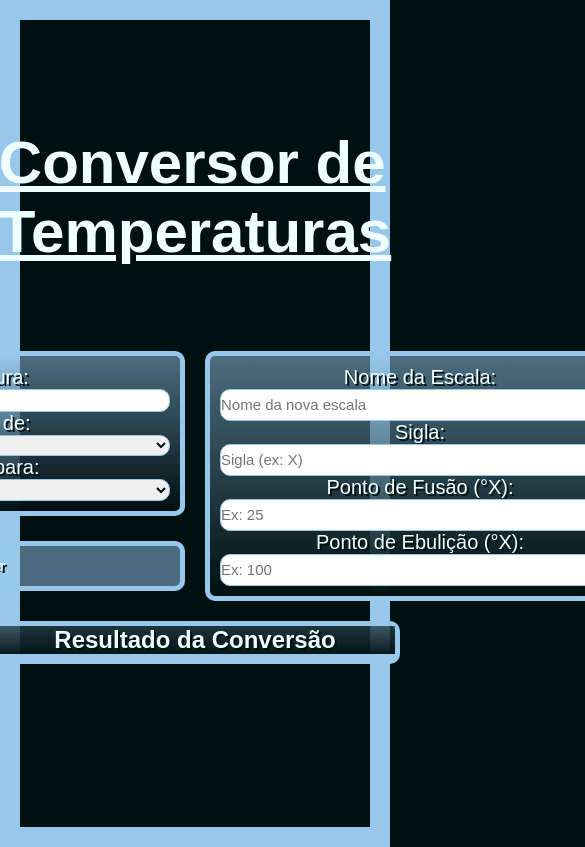
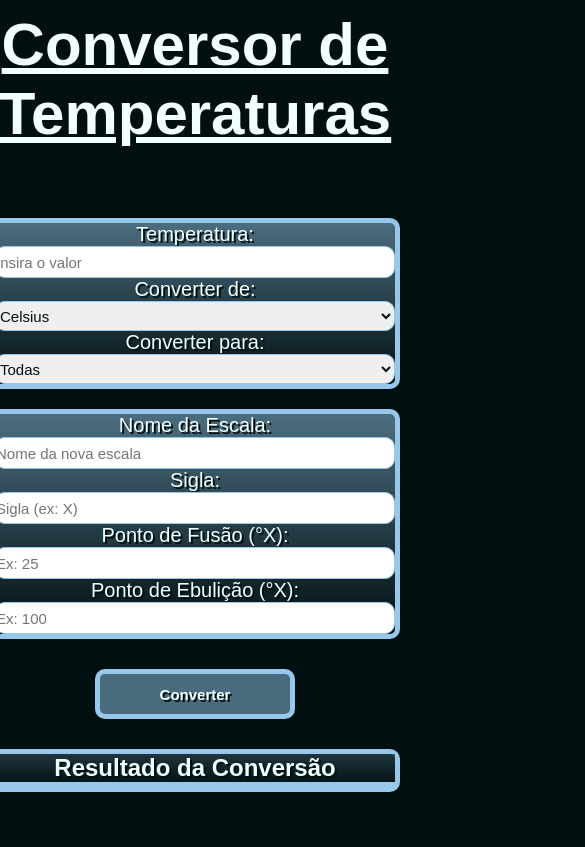
Before and after one commit to Joaquimfl8/Conversor-de-Escalas-Termicas, a plain HTML site: page index.html in a window 390 px wide. Shown: the top 847 px of the page, 585 px wide, since content can reach past the window. Drawn offline with Linux system fonts and the light colour scheme.

Commit message:
style.css

```diff
--- a/style.css
+++ b/style.css
@@ -131,3 +131,49 @@ h2 {
     background-color: #0010119a;
     border-bottom: 5px #97C8EB solid;;
 }
+
+@media(max-width: 430px) {
+
+    html {
+        height: auto;
+        border: 20px #97C8EB solid;
+        display: flex;
+        flex-direction: column;
+        border: none;
+    }
+
+    body {
+        height: auto;
+        display: flex;
+        flex-direction: column;
+    }
+
+    h1 {
+        text-align: center;
+        margin: 10px;
+    }
+
+    .container {
+        display: flex;
+        flex-direction: column;
+    }
+
+    .button-container {
+        display: flex;
+        margin-right: 0;
+        margin-top: 10px;
+    }
+
+    button {
+        width: 200px;
+        height: 50px;
+    }
+
+    .block1 {
+        padding: 0;
+    }
+
+    .block-2 {
+        padding: 0;
+    }
+}
```
